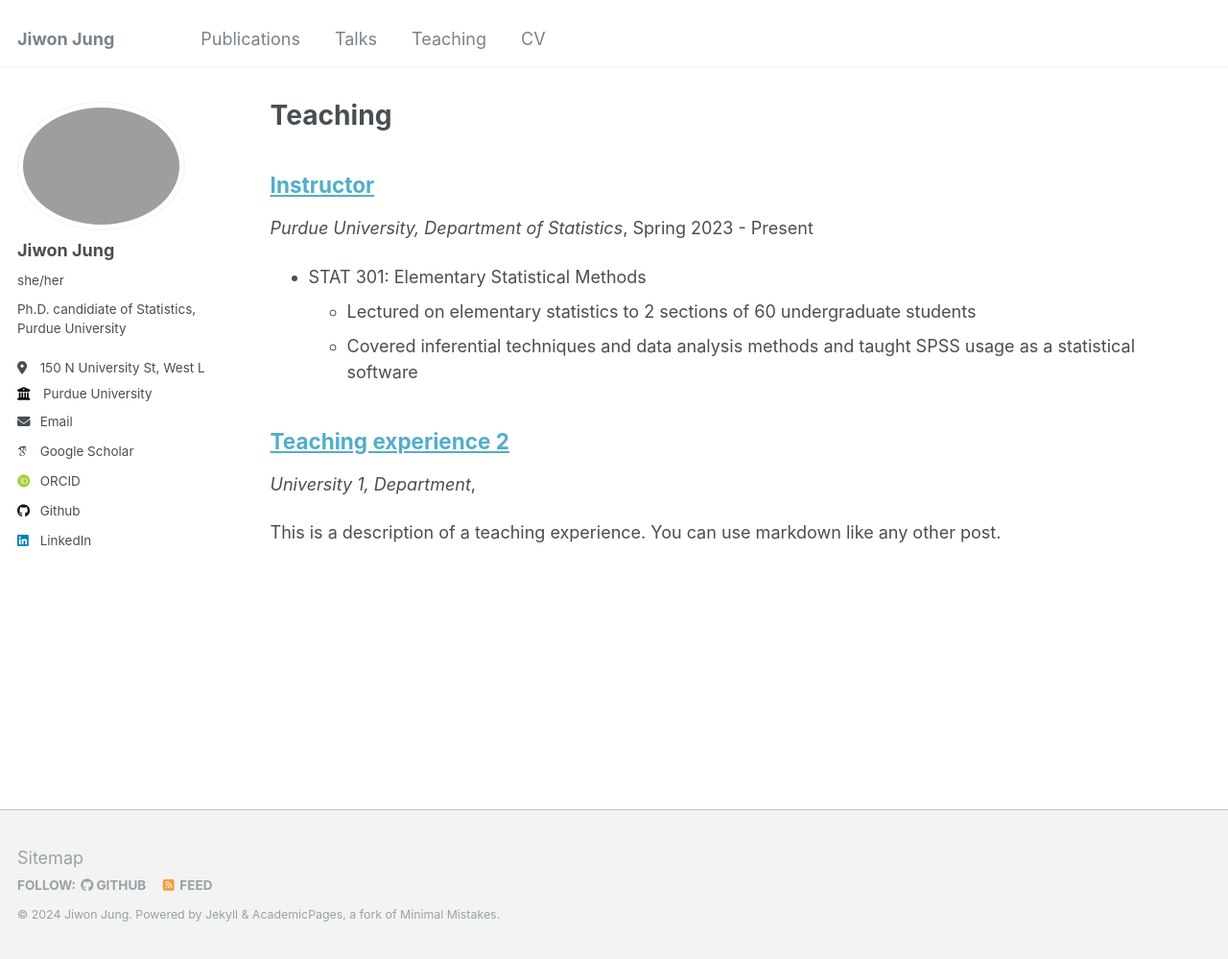
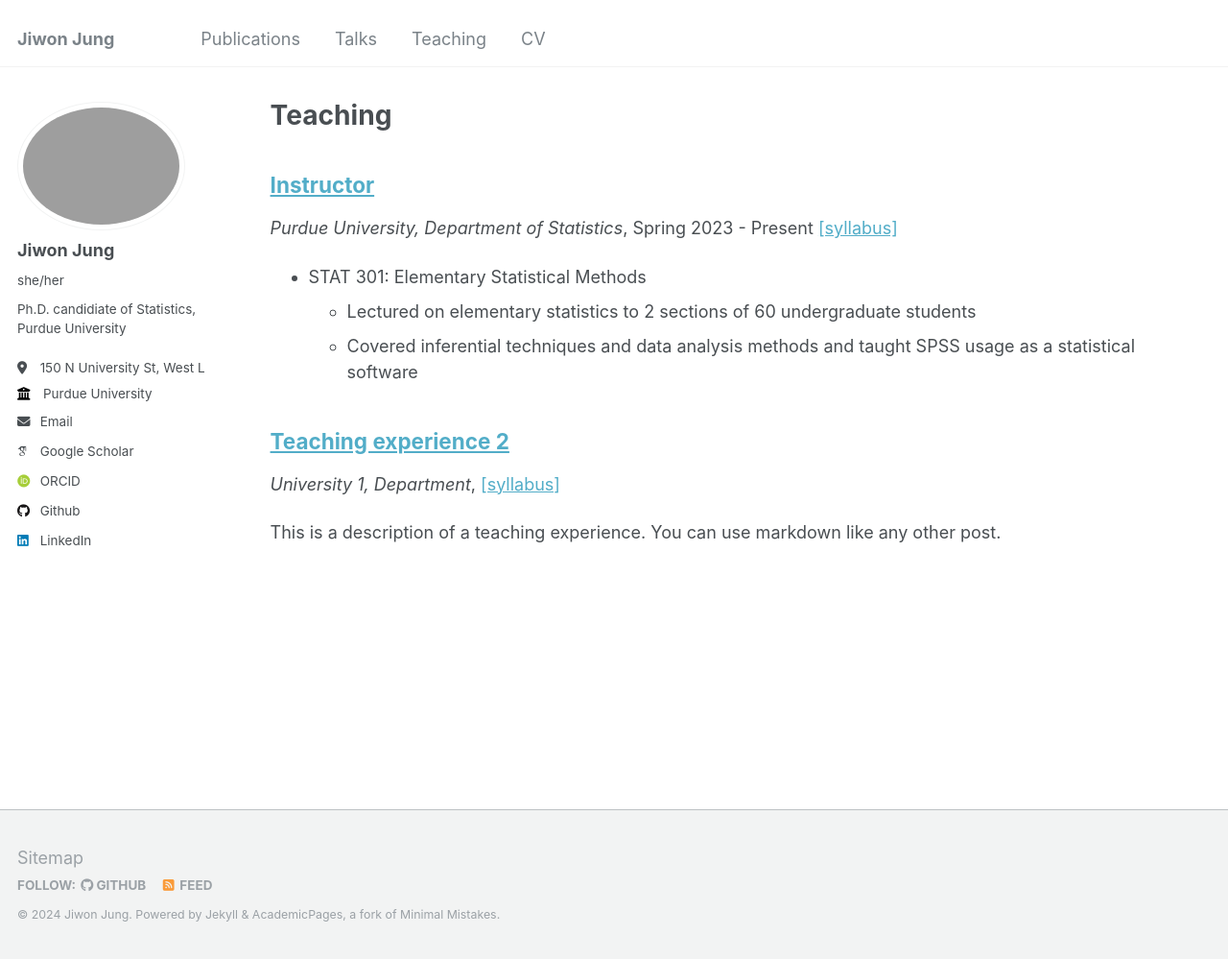
Before and after one commit to jiwon-jung/jiwon-jung.github.io, a Jekyll site: the page built from _pages/teaching.html, in a window 1280 px wide and 999 px high. Shown: the whole window at 96% size. Built offline with Jekyll 4.4.1, drawn with Linux system fonts in a browser that asks for light colours; some web fonts are replaced.

Commit message:
Update archive-single.html

```diff
--- a/_includes/archive-single.html
+++ b/_includes/archive-single.html
@@ -39,7 +39,7 @@
     {% endif %}
 
         {% if post.collection == 'teaching' %}
-          <p><i>{{ post.venue }}</i>, {{ post.period }} </p>
+          <p><i>{{ post.venue }}</i>, {{ post.period }} <a href="{{ post.syllabus }}"> [syllabus] </a></p>
         {% elsif post.collection == 'publications' and post.category == 'manuscripts' %}
 <!--           <p>Published in <i>{{ post.venue }}</i>, {{ post.date | default: "1900-01-01" | date: "%Y" }} </p> -->
           <p>{{ post.authors }} Published in <i>{{ post.venue }}</i> </p>
```
